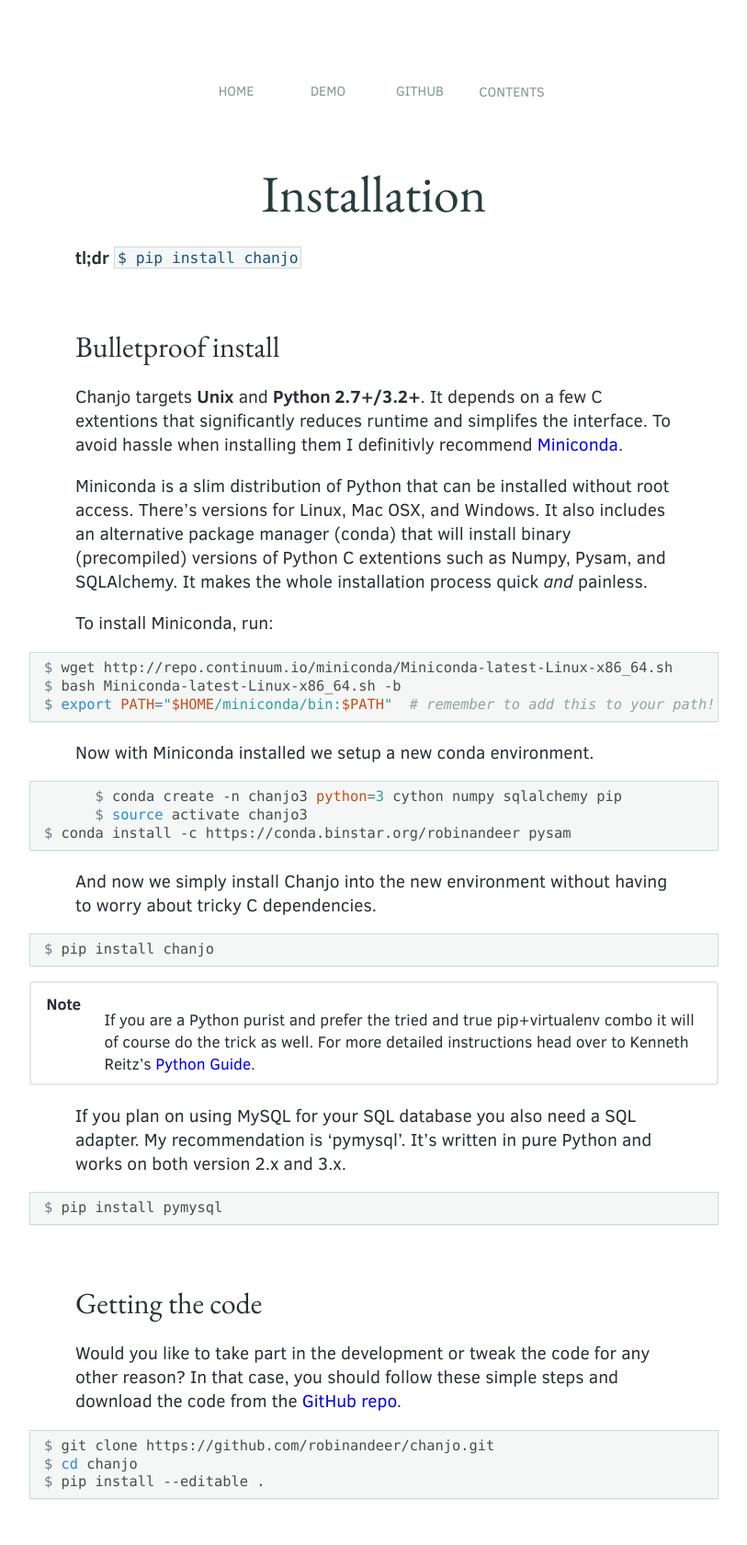
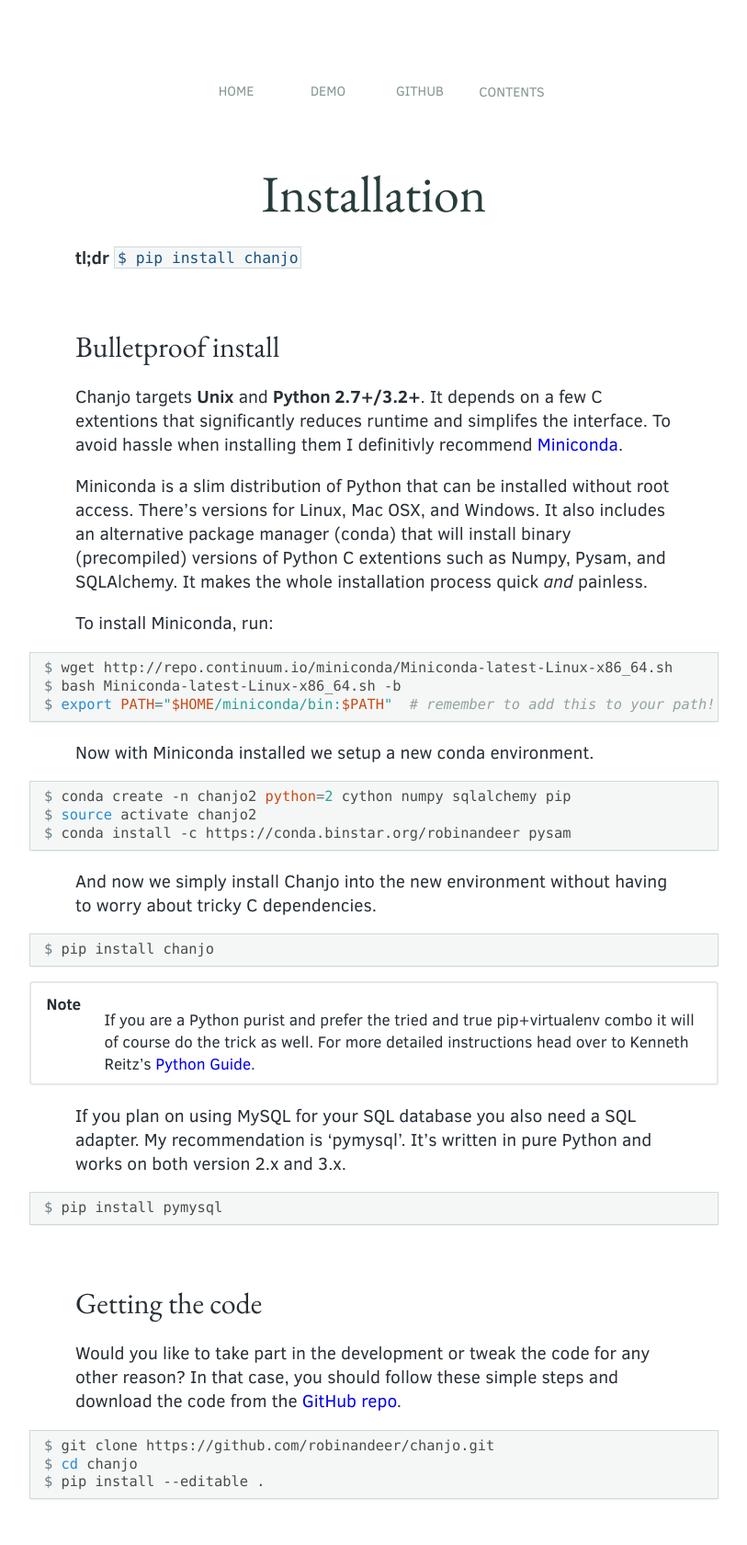
Before and after one commit to Clinical-Genomics/chanjo, a Sphinx documentation site: the page built from docs/installation.rst, in a window 1280 px wide. Shown: the whole page at 92% size, without its empty margins (233-1046 px from the left). Built offline with Sphinx 7.4.7, drawn with Linux system fonts in a browser that asks for light colours.

Commit message:
update install docs to fix error

```diff
--- a/docs/installation.rst
+++ b/docs/installation.rst
@@ -14,18 +14,17 @@ To install Miniconda, run:
 
 .. code-block:: console
 
-	$ wget http://repo.continuum.io/miniconda/Miniconda-latest-Linux-x86_64.sh
-	$ bash Miniconda-latest-Linux-x86_64.sh -b
-	$ export PATH="$HOME/miniconda/bin:$PATH"  # remember to add this to your path!
+  $ wget http://repo.continuum.io/miniconda/Miniconda-latest-Linux-x86_64.sh
+  $ bash Miniconda-latest-Linux-x86_64.sh -b
+  $ export PATH="$HOME/miniconda/bin:$PATH"  # remember to add this to your path!
 
 Now with Miniconda installed we setup a new conda environment.
 
 .. code-block:: console
 
-	$ conda create -n chanjo3 python=3 cython numpy sqlalchemy pip
-	$ source activate chanjo3
+  $ conda create -n chanjo2 python=2 cython numpy sqlalchemy pip
+  $ source activate chanjo2
   $ conda install -c https://conda.binstar.org/robinandeer pysam
-
 
 And now we simply install Chanjo into the new environment without having to worry about tricky C dependencies.
 
```
